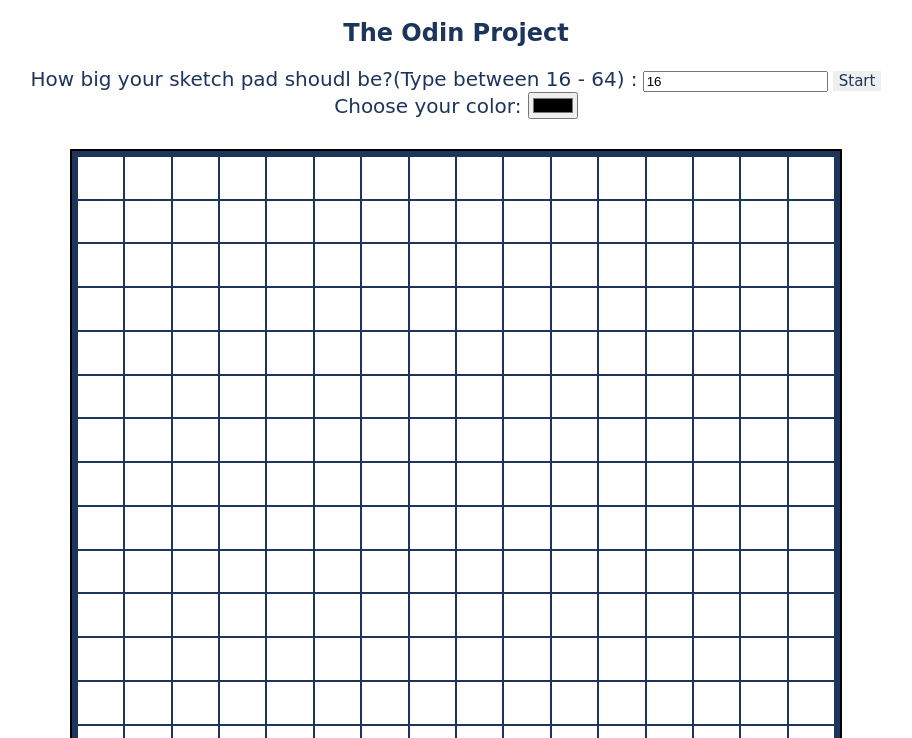
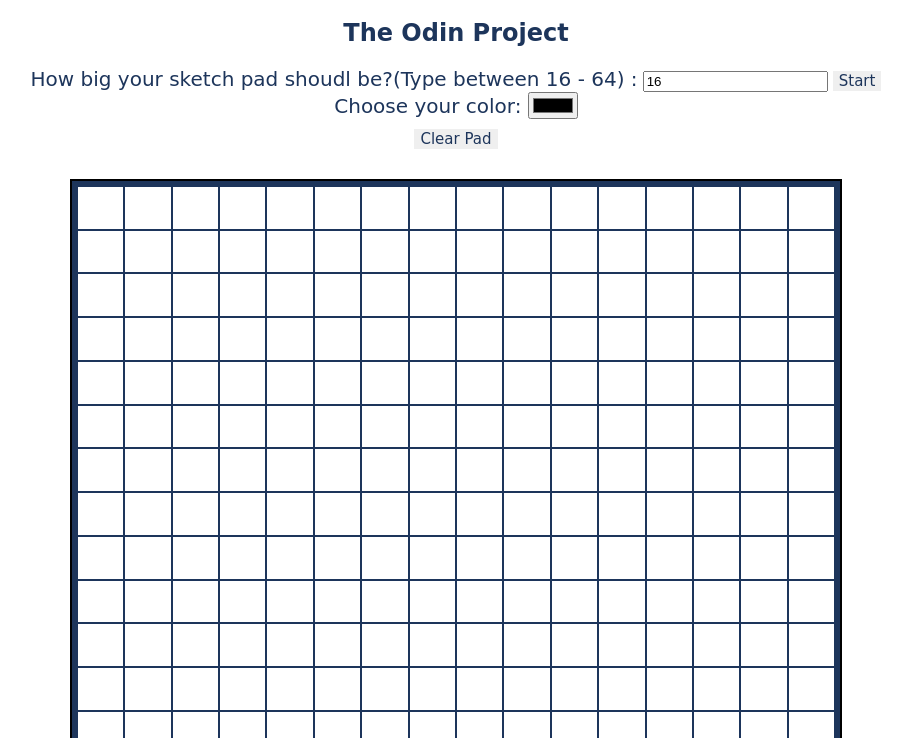
Before and after one commit to GrzeluD/Etch-A-Sketch-Project, a plain HTML site: page index.html in a window 1280 px wide. Shown: the part 62-800 px from the top of the page, without its empty margins (184-1096 px from the left). Drawn offline with Linux system fonts and the light colour scheme; a web font is replaced by a local one.

Commit message:
hover action

```diff
--- a/index.html
+++ b/index.html
@@ -15,7 +15,8 @@
             <input type="text" id="padSize" name="pad size input" placeholder="16 - 64" value="16">
             <button class="startBtn" onclick="sketchSize()">Start</button><br>
             <label for="color"><span>Choose your color: </span></label>
-            <input id="color" type="color" name="color" value="#000000">
+            <input id="color" type="color" name="color" value="#000000"><br>
+            <button id="clear" onclick="sketchSize()">Clear Pad</button>
         </div>
 
 
--- a/script.js
+++ b/script.js
@@ -1,8 +1,7 @@
 
 function sketchSize() {
 
-    let squares = Array.from(document.querySelectorAll(".sketch-pad > *"));
-    squares.forEach(cell => sketch.removeChild(cell));
+    clearPad();
 
     let inputNumber = document.getElementById("padSize").value;
 
@@ -24,15 +23,23 @@ function sketchSize() {
             let newPixel = document.createElement('div');
             newPixel.classList.add('pixel');
             sketch.appendChild(newPixel);
-
-            let allPixels = document.querySelectorAll('.pixel');
-            allPixels.forEach(pixel => {
-                pixel.addEventListener('mouseover', function(event) {
-                    event.target.style.background = "#000000";
-                })
-            })
+            draw();
         }
     }
 }
 
+function clearPad() {
+    let squares = Array.from(document.querySelectorAll(".sketch-pad > *"));
+    squares.forEach(square => sketch.removeChild(square));
+}
+
+function draw(){
+    let allPixels = document.querySelectorAll('.pixel');
+    allPixels.forEach(pixel => {
+        pixel.addEventListener('mouseover', function(event) {
+        let color = document.getElementById('color').value;
+        event.target.style.background = color;
+        });
+    });
+}
 sketchSize(16);
--- a/style.css
+++ b/style.css
@@ -39,3 +39,7 @@ button {
 span {
     font-size: 20px;
 }
+
+#clear {
+    margin-top: 10px;
+}
```
